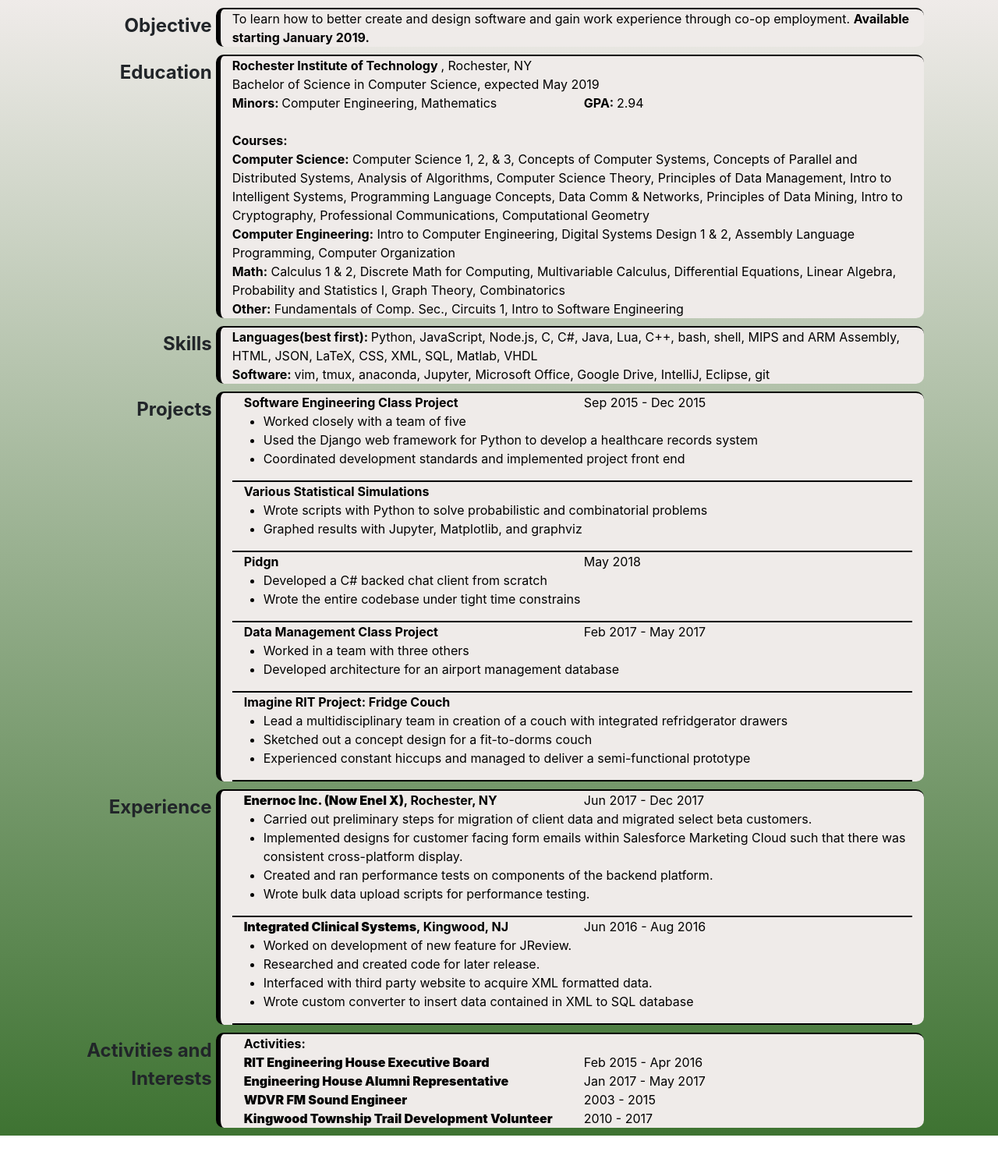
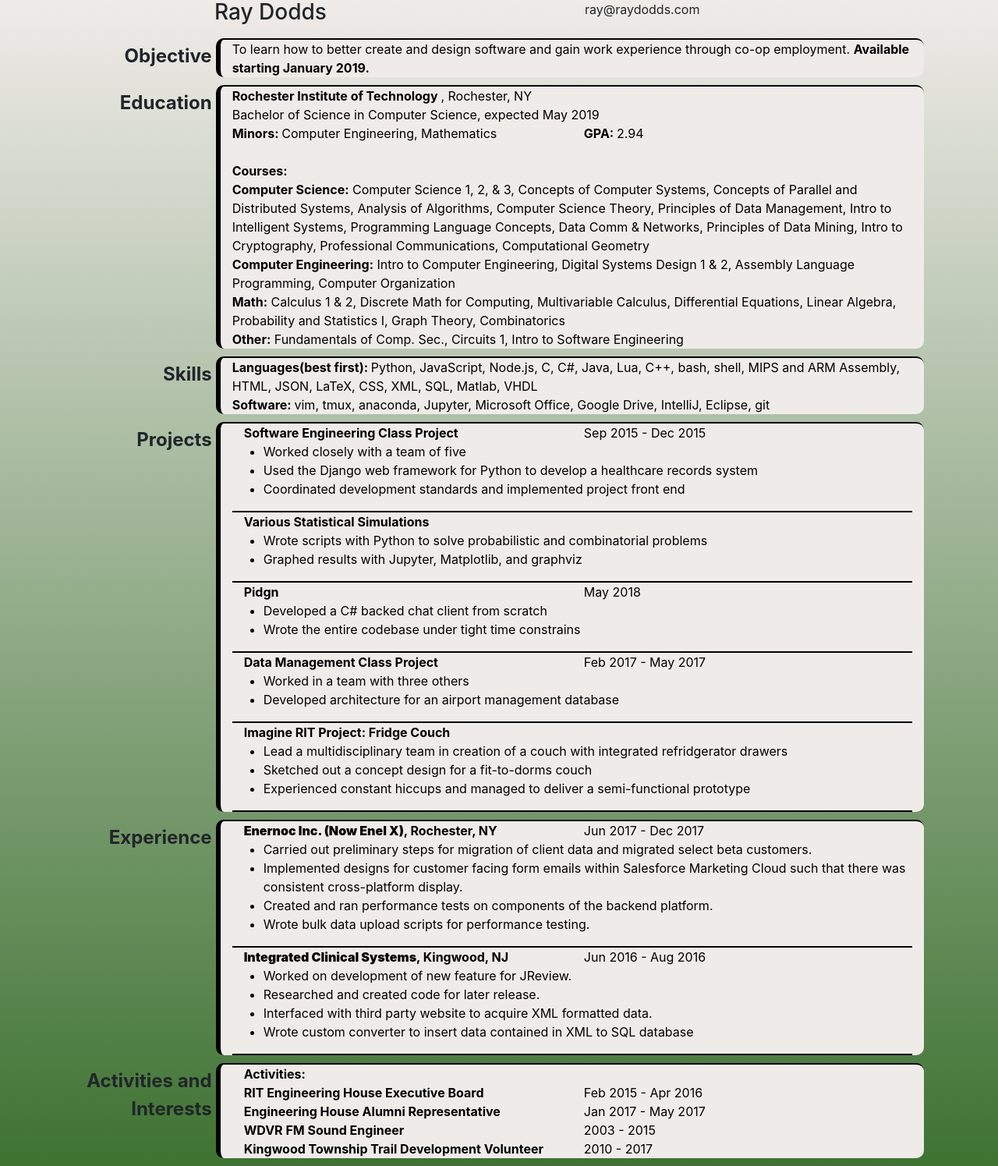
Before and after one commit to raydodds/raydodds.github.io, a plain HTML site: page resume.html in a window 1280 px wide. Shown: the whole page at 78% size. Before the commit the page ends 1456 px from the top, so only its background shows below. Drawn offline with nearby package versions, Linux system fonts and the light colour scheme.

Commit message:
Fixed formatting, added name

```diff
--- a/resume.html
+++ b/resume.html
@@ -10,6 +10,20 @@
 	</head>
 
 	<body>
+		<div class="container">
+			<div class="row">
+				<div class="col-xl-2 col-lg-2 col-md-2 col-sm-3">
+				</div>
+				<div class="col">
+					<h3>
+						Ray Dodds
+					</h3>
+				</div>
+				<div class="col">
+					ray@raydodds.com
+				</div>
+			</div>
+		</div>
 		<div class="container">
 			<div class="row mainSection">
 				<div class="sectionTitle col-xl-2 col-lg-2 col-md-2 col-sm-3">
@@ -288,7 +302,7 @@
 						<strong>Activities:</strong>
 						<div class="row">
 							<div class="col pe_title">
-								<strong>RIT Engineering House Executive Board</strong>
+								RIT Engineering House Executive Board
 							</div>
 							<div class="col pe_date">
 								Feb 2015 - Apr 2016
@@ -296,7 +310,7 @@
 						</div>
 						<div class="row">
 							<div class="col pe_title">
-								<strong>Engineering House Alumni Representative</strong>
+								Engineering House Alumni Representative
 							</div>
 							<div class="col pe_date">
 								Jan 2017 - May 2017
@@ -304,7 +318,7 @@
 						</div>
 						<div class="row">
 							<div class="col pe_title">
-								<strong>WDVR FM Sound Engineer</strong>
+								WDVR FM Sound Engineer
 							</div>
 							<div class="col pe_date">
 								2003 - 2015
@@ -312,7 +326,7 @@
 						</div>
 						<div class="row">
 							<div class="col pe_title">
-								<strong>Kingwood Township Trail Development Volunteer</strong>
+								Kingwood Township Trail Development Volunteer
 							</div>
 							<div class="col pe_date">
 								2010 - 2017
```
